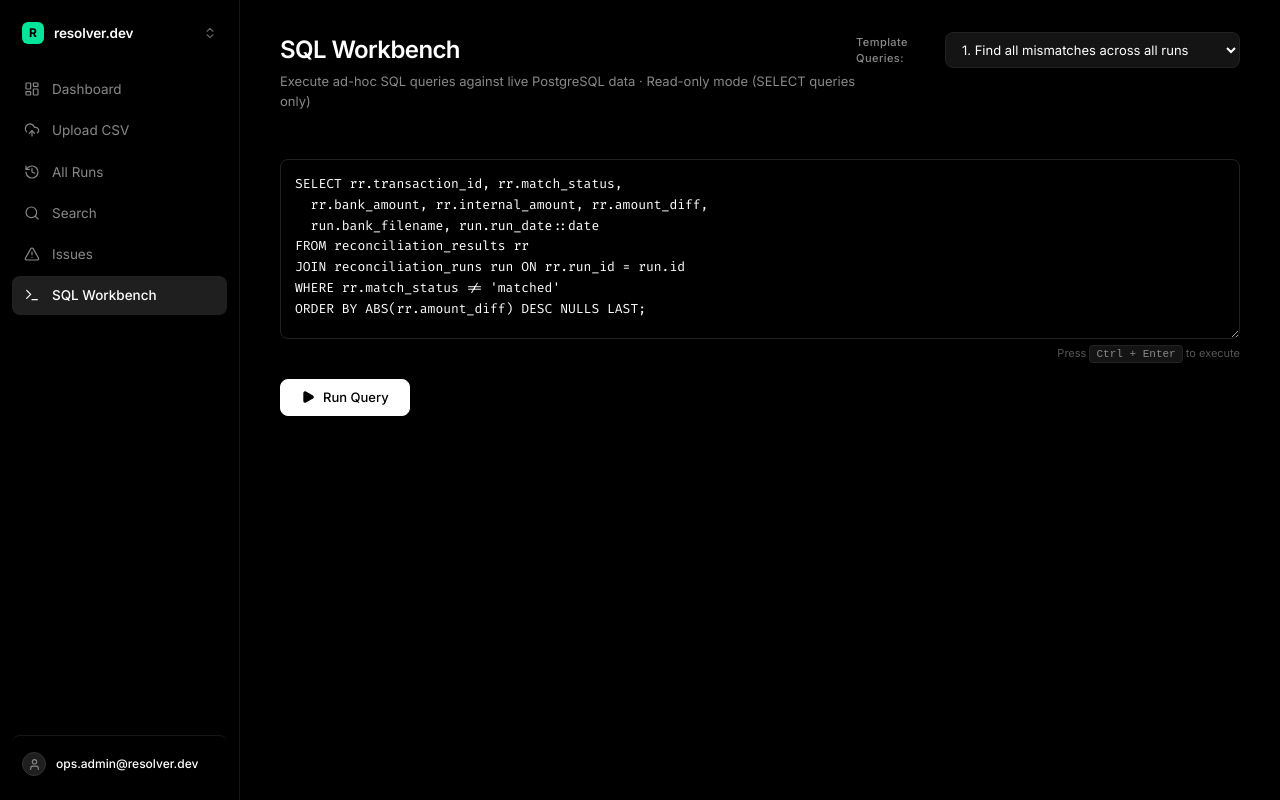
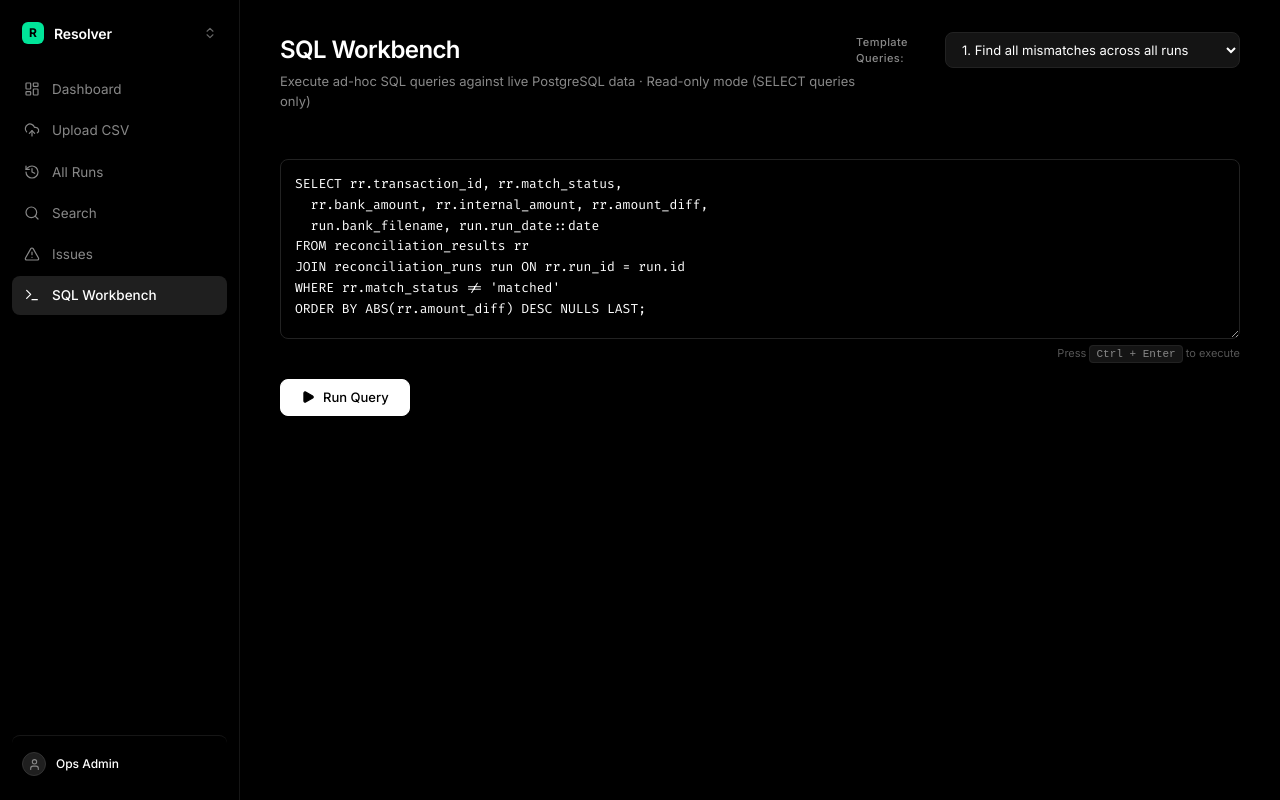
Before and after one commit to arhamgill/payment-reconciliation-system, a Next.js app: page /sql in a window 1280 px wide. Built offline with nearby package versions, Linux system fonts and the light colour scheme.

Commit message:
fix: change workspace title back to Resolver in Sidebar

```diff
--- a/components/Sidebar.tsx
+++ b/components/Sidebar.tsx
@@ -73,8 +73,8 @@ export const Sidebar: React.FC = () => {
             >
               R
             </div>
-            <span style={{ fontWeight: 600, fontSize: '13.5px', color: '#ffffff', letterSpacing: '-0.01em' }}>
-              resolver.dev
+            <span style={{ fontWeight: 600, fontSize: '14px', color: '#ffffff', letterSpacing: '-0.01em' }}>
+              Resolver
             </span>
           </div>
           <ChevronsUpDown size={14} style={{ color: '#666666' }} />
@@ -111,7 +111,7 @@ export const Sidebar: React.FC = () => {
         </nav>
       </div>
 
-      {/* Footer Profile Info (Resend style bottom item) */}
+      {/* Footer Profile Info */}
       <div
         style={{
           display: 'flex',
@@ -150,7 +150,7 @@ export const Sidebar: React.FC = () => {
               textOverflow: 'ellipsis',
             }}
           >
-            ops.admin@resolver.dev
+            Ops Admin
           </span>
         </div>
       </div>
```
